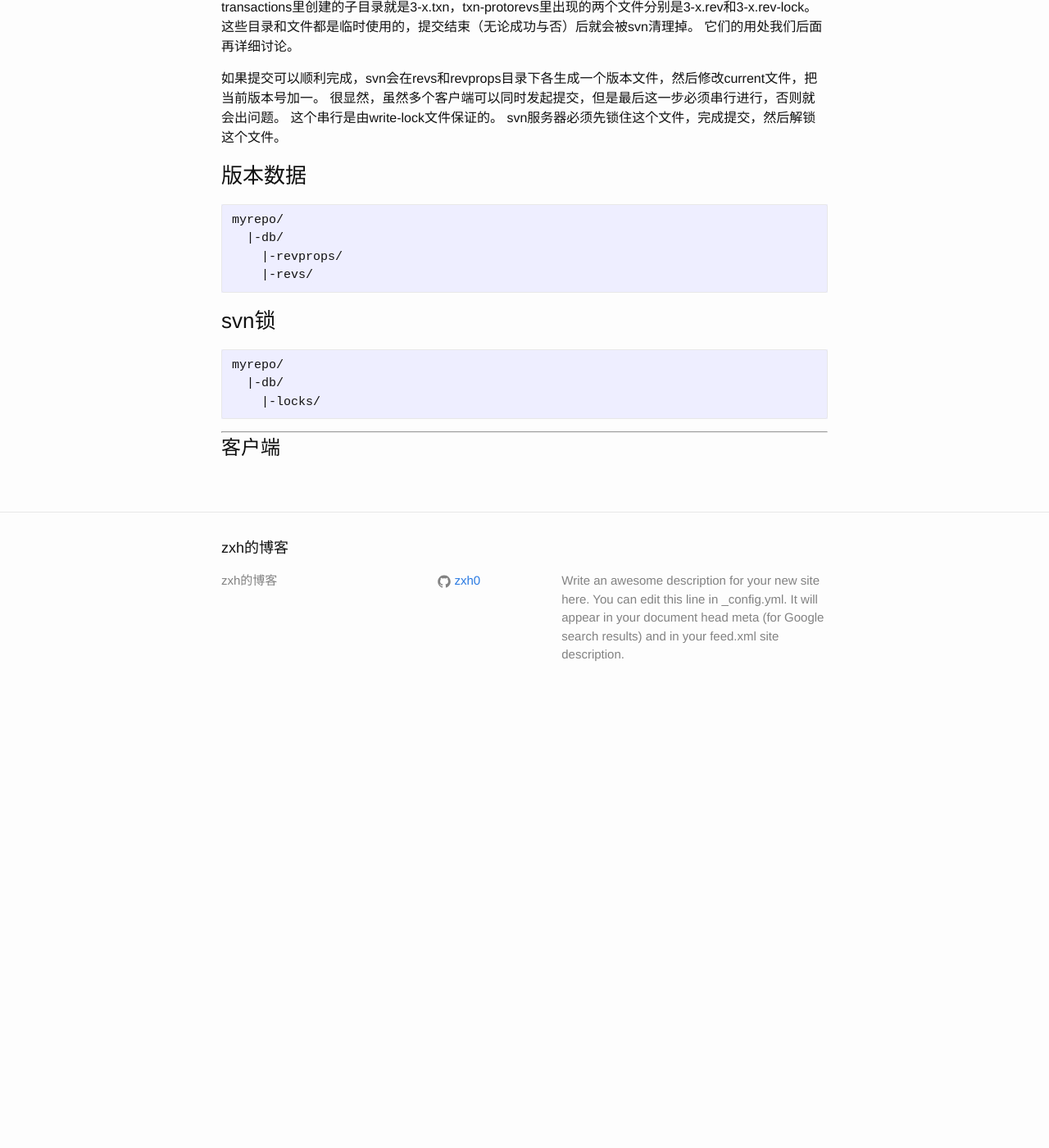
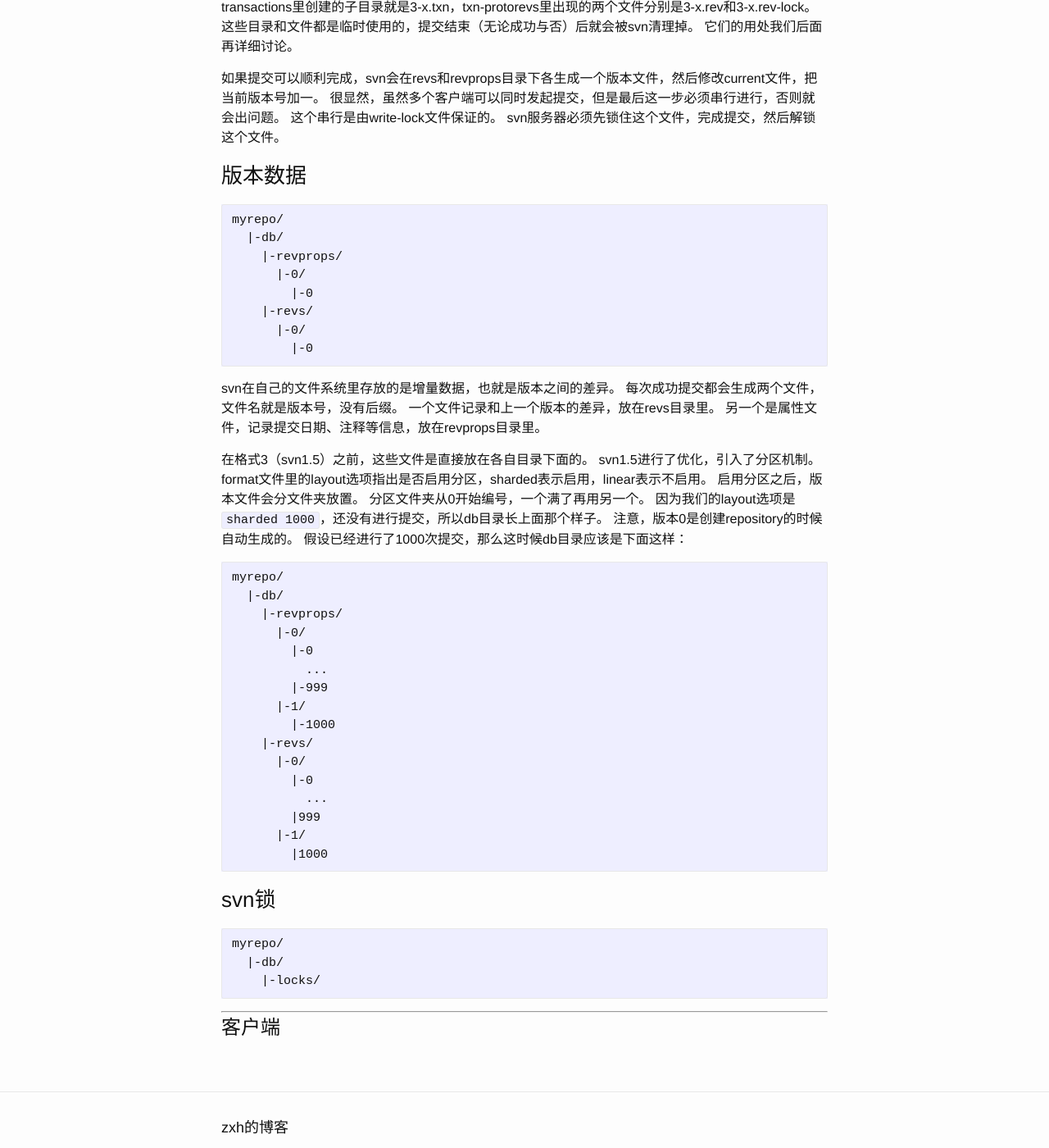
Before and after one commit to 777404/myblog, a Jekyll site: the page built from blog/_posts/2015-11-12-how-svn-works.md, in a window 1280 px wide and 1400 px high, scrolled down 4300 px. Shown: the whole window at 82% size. Built offline with Jekyll 4.4.1, drawn with Linux system fonts in a browser that asks for light colours; Markdown is read by kramdown in place of the engine named in the settings; before the commit the page ends 5170 px from its top, so only the background shows below that.

Commit message:
revs and rev props

````diff
--- a/blog/_posts/how-svn-works/server/02-fsfs-structure.md
+++ b/blog/_posts/how-svn-works/server/02-fsfs-structure.md
@@ -96,8 +96,46 @@ svn服务器必须先锁住这个文件，完成提交，然后解锁这个文
 myrepo/
   |-db/
     |-revprops/
+      |-0/
+        |-0
     |-revs/
+      |-0/
+        |-0
 ```
+
+svn在自己的文件系统里存放的是增量数据，也就是版本之间的差异。
+每次成功提交都会生成两个文件，文件名就是版本号，没有后缀。
+一个文件记录和上一个版本的差异，放在revs目录里。
+另一个是属性文件，记录提交日期、注释等信息，放在revprops目录里。
+
+在格式3（svn1.5）之前，这些文件是直接放在各自目录下面的。
+svn1.5进行了优化，引入了分区机制。
+format文件里的layout选项指出是否启用分区，sharded表示启用，linear表示不启用。
+启用分区之后，版本文件会分文件夹放置。
+分区文件夹从0开始编号，一个满了再用另一个。
+因为我们的layout选项是`sharded 1000`，还没有进行提交，所以db目录长上面那个样子。
+注意，版本0是创建repository的时候自动生成的。
+假设已经进行了1000次提交，那么这时候db目录应该是下面这样：
+
+```
+myrepo/
+  |-db/
+    |-revprops/
+      |-0/
+        |-0
+          ...
+        |-999
+      |-1/
+        |-1000
+    |-revs/
+      |-0/
+        |-0
+          ...
+        |999
+      |-1/
+        |1000
+```
+
 
 ### svn锁
 
````
